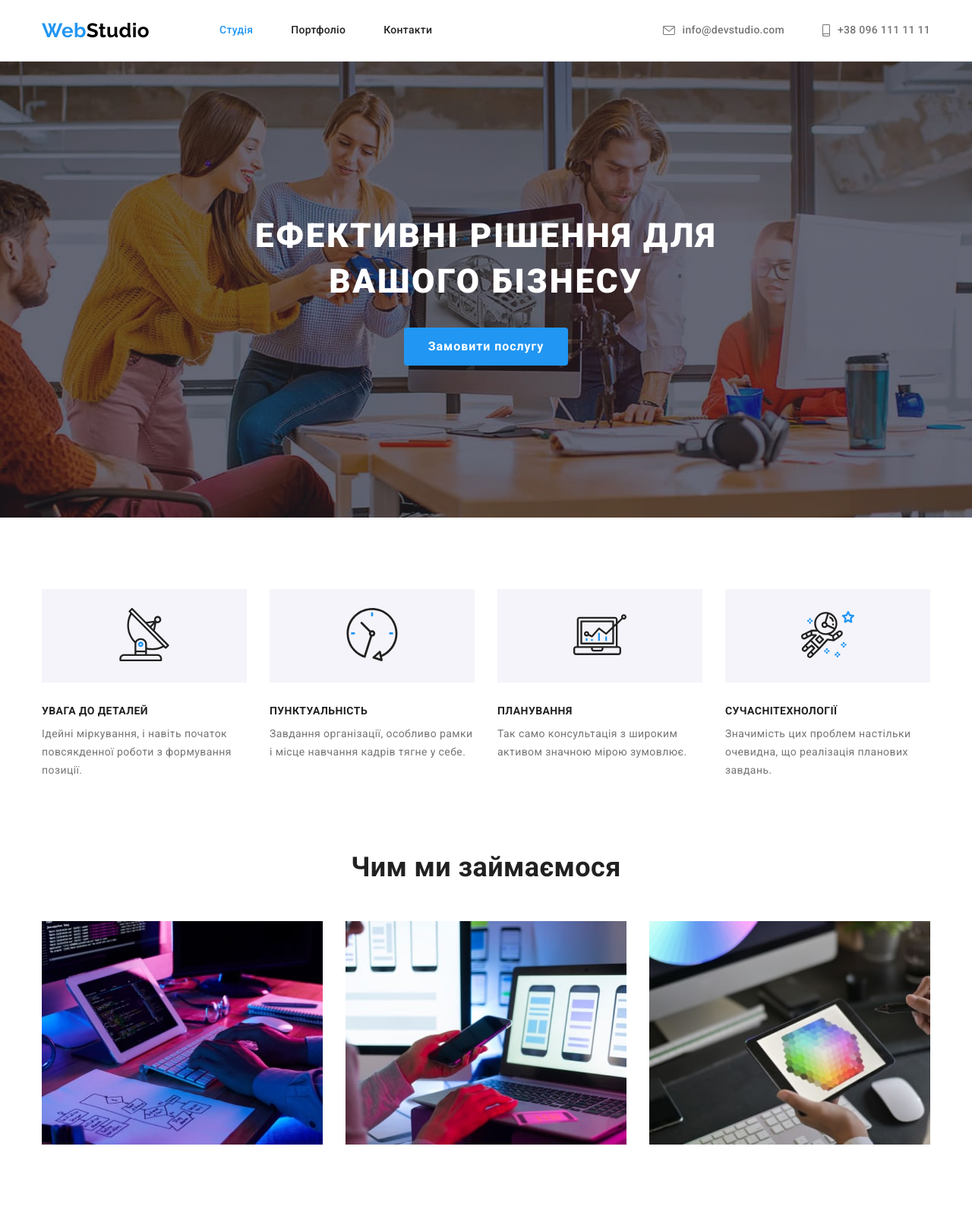
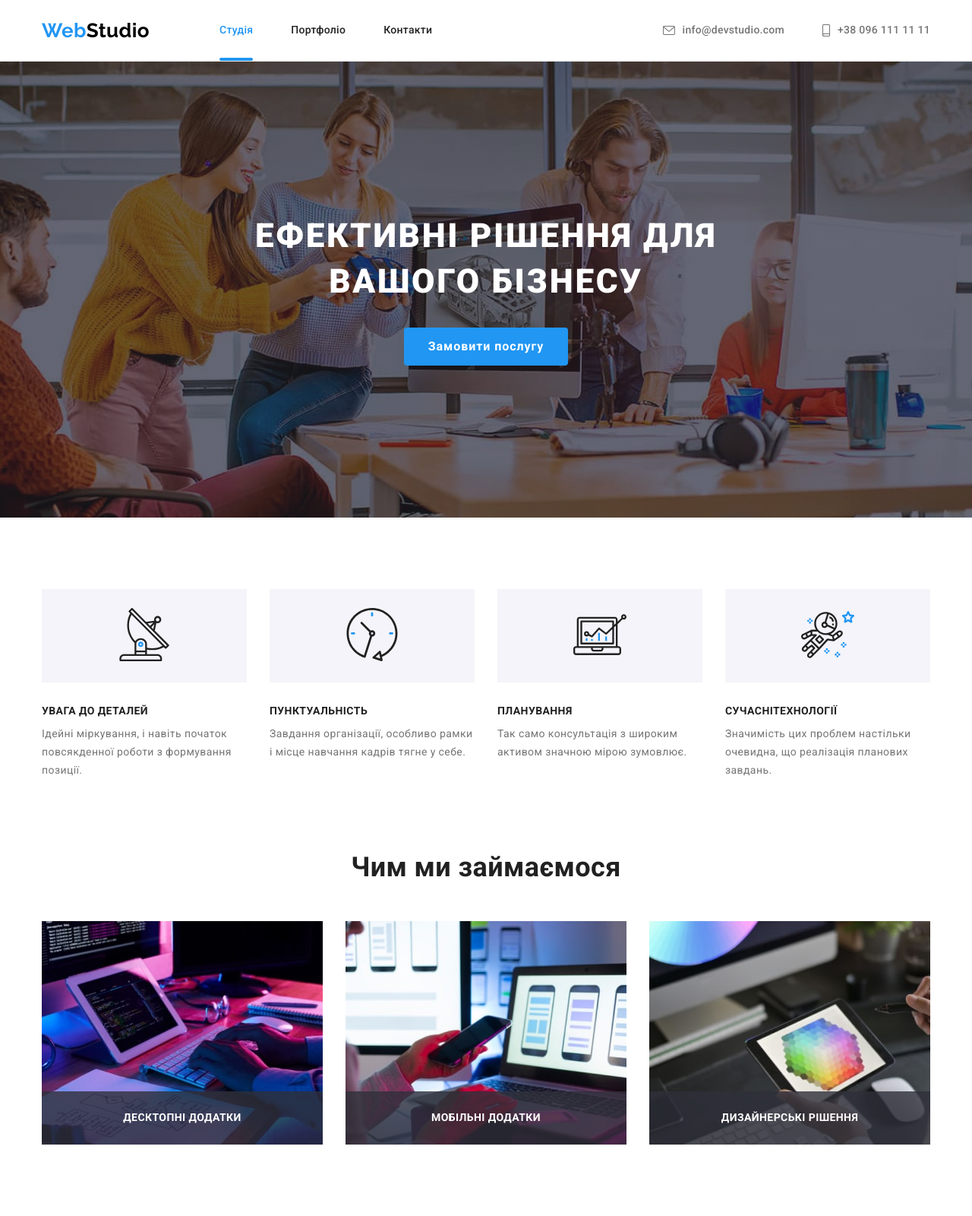
Before and after one commit to maxitanto/goit-markup-hw-05, a plain HTML site: page index.html in a window 1280 px wide. Shown: the top 1600 px of the page at 76% size. Drawn offline with nearby package versions, Linux system fonts and the light colour scheme.

Commit message:
Added transition for links. Made section "product""

```diff
--- a/css/style.css
+++ b/css/style.css
@@ -37,6 +37,8 @@ ul {
 
 .link {
 	text-decoration: none;
+
+	transition: color 250ms cubic-bezier(0.4, 0, 0.2, 1);
 }
 
 img {
@@ -126,7 +128,8 @@ body {
 }
 
 .feature-title,
-.footer-social-title {
+.footer-social-title,
+ .product-name {
 	font-weight: 700;
 	font-size: inherit;
 	line-height: 1.14;
@@ -148,6 +151,15 @@ body {
 .product-list {
 	display: flex;
 	justify-content: space-between;
+}
+
+.social-list-link {
+	transition: color 250ms cubic-bezier(0.4, 0, 0.2, 1), background-color 250ms cubic-bezier(0.4, 0, 0.2, 1);
+}
+
+.hero-btn,
+.btn-filter {
+	transition: background-color 250ms cubic-bezier(0.4, 0, 0.2, 1), color 250ms cubic-bezier(0.4, 0, 0.2, 1);
 }
 /* ==========END COMPONENTS========== */
 
@@ -184,11 +196,24 @@ body {
 }
 
 .nav-link {
+	position: relative;
 	display: block;
 	padding-top: 32px;
 	padding-bottom: 32px;
 
 	color: var(--primary-text-color);
+}
+
+.nav-link.current::after {
+position: absolute;
+content: "";
+bottom: 0;
+left: 0;
+width: 100%;
+height: 4px;
+
+background-color: var(--accent-color);
+border-radius: 2px;
 }
 
 .header-contacts-link {
@@ -278,6 +303,24 @@ body {
 /* ==========START PRODUCTS========== */
 .products {
 	padding-top: 0px;
+}
+
+.product-list-item {
+	position: relative;
+}
+
+.product-name {
+	text-align: center;
+	color: var(--secondary-color);
+}
+
+.wrapper-product {
+	position: absolute;
+	bottom: 0;
+	width: 100%;
+	height: 70px;
+	padding-top: 27px;
+	background-color: rgba(47, 48, 58, 0.8);
 }
 /* ==========END PRODUCTS========== */
 
@@ -385,7 +428,8 @@ body {
 }
 
 .logo-footer,
-.footer-social-title {
+.footer-social-title,
+product-name {
 	color: var(--secondary-color);
 }
 
--- a/index.html
+++ b/index.html
@@ -128,6 +128,9 @@
                 width="370"
                 height="294"
               />
+              <div class="wrapper-product">
+                <p class="product-name">десктопні додатки</p>
+              </div>
             </li>
             <li class="product-list-item">
               <img
@@ -136,6 +139,9 @@
                 width="370"
                 height="294"
               />
+              <div class="wrapper-product">
+                <p class="product-name">мобільні додатки</p>
+              </div>
             </li>
             <li class="product-list-item">
               <img
@@ -144,6 +150,9 @@
                 width="370"
                 height="294"
               />
+              <div class="wrapper-product">
+                <p class="product-name">дизайнерські рішення</p>
+              </div>
             </li>
           </ul>
         </div>
```
